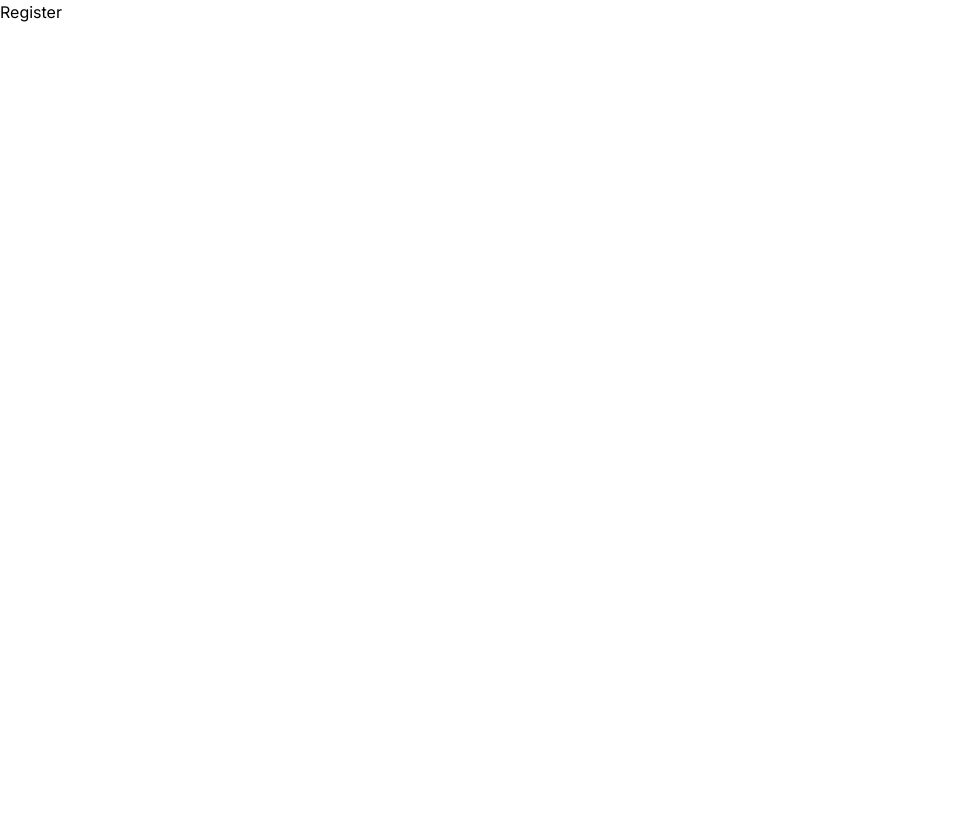
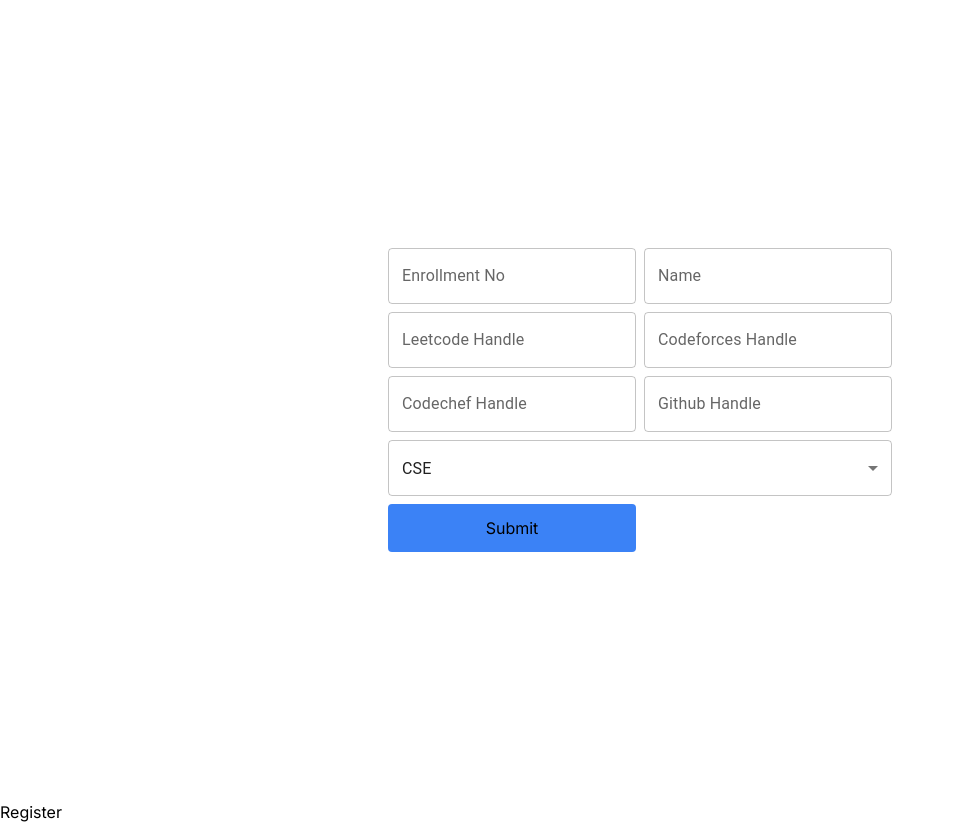
Before and after one commit to aspdc/aspdc-website, a Next.js app: page /pages/leaderboard/register in a window 1280 px wide. Shown: the whole page, without its empty margins (0-954 px from the left). Before the commit the page ends 800 px from the top, so only its background shows below. Built offline with nearby package versions, Linux system fonts and the light colour scheme; no server answers.

Commit message:
Created Registration Form

```diff
--- a/package.json
+++ b/package.json
@@ -11,6 +11,7 @@
   "dependencies": {
     "@emotion/react": "^11.11.1",
     "@emotion/styled": "^11.11.0",
+    "@hookform/resolvers": "^3.3.2",
     "@mui/material": "^5.14.15",
     "@mui/styled-engine-sc": "^6.0.0-alpha.3",
     "@mui/x-data-grid": "^6.16.3",
@@ -18,9 +19,11 @@
     "next": "13.5.4",
     "react": "^18",
     "react-dom": "^18",
+    "react-hook-form": "^7.47.0",
     "react-icons": "^4.11.0",
     "react-intersection-observer": "^9.5.2",
-    "styled-components": "^6.1.0"
+    "styled-components": "^6.1.0",
+    "yup": "^1.3.2"
   },
   "devDependencies": {
     "autoprefixer": "^10",
--- a/src/app/components/About.jsx
+++ b/src/app/components/About.jsx
@@ -12,19 +12,19 @@ export default function About(){
 
     return(
             <div className={`h-fit w-[50%] text-[100%] ${poppins.className} m-auto`}>
-                <div className="about-us m-auto text-[330%] font-regular  w-fit mt-24">
+                <div className="about-us m-auto text-[330%] font-regular  w-fit ">
                     About Us
                 </div>
-                <div className="mt-[5%]">
+                <div className="mt-[5%] text-[125%]">
                     "Embrace the challenges as opportunities to learn, grow, and evolve. In every obstacle lies a chance to discover your strength and resilience."
                 </div>
-                <div className="mt-[1%]">
+                <div className="mt-[1%] text-[125%]">
                 Welcome to Club ASPD, where coding passion thrives! 🚀 We're a vibrant community of diverse coders—students to professionals—united by our love for technology. From hackathons to workshops, we're all about fostering creativity and continuous learning. Join us in crafting solutions, building dreams, and shaping the future of tech. Let's code together at {}
                     <span className="font-bold">
                         ASPDC!
                     </span>
                 </div>
-                <div className="text-center text-[330%] mt-[50%] m-auto font-poppins " onClick={scrollToTeam} >
+                <div className="text-center text-[330%] mt-[60%] m-auto font-poppins " onClick={scrollToTeam} >
                     Meet The Team
                 </div>
                 <div className="w-[50%] m-auto">
--- a/src/app/components/Hero.jsx
+++ b/src/app/components/Hero.jsx
@@ -4,6 +4,7 @@ import React,{useEffect,useState,useRef} from 'react'
 import Navbar from "../components/Navbar"
 import DownArrow from './DownArrow'
 import { useInView } from 'react-intersection-observer'
+import About from './About'
 
 export default function Hero() {
 
@@ -15,19 +16,17 @@ export default function Hero() {
 
 
     return(
-        <div className="home p-0 h-screen bg-black m-auto " >
-            {/* <div className="bg-[#4D2E00] opacity-50">
-                <img src="https://i.ibb.co/gDc2wCw/Coding.jpg" className='object-fit m-0 p-0 opacity-70' alt=""/>
-            </div> */}
-            {/* <div className="bg-[url('https://i.ibb.co/gDc2wCw/Coding.jpg')] m-auto h-screen bg-transparent bg-cover bg-local bg-no-repeat"> */}
-            <div className="bg-[url('../../public/assets/images/Coding-low-brightness.jpg')] m-auto h-screen bg-cover bg-fixed ">
+        <div>
+
+        <div className="home p-0 h-screen m-auto " >
+            <div className="">
                 <div className={"w-fit m-auto"}>
                     <Navbar
-                            textColour='text-gray-400'
-                            hoverColour='text-white'
+                        textColour='text-gray-300'
+                        hoverColour='text-black'
                         />
                 </div>
-                    <div className="w-fit mt-[2%] m-auto flex-col text-white text-center translate-y-[13%] delay-500">
+                <div className="w-fit mt-[2%] m-auto flex-col text-black     text-center translate-y-[13%] delay-500">
                     <div className="text-[1000%] text-[#00CA08] m-auto animate-pulse">
                         {"</>"}
                     </div>
@@ -50,9 +49,9 @@ export default function Hero() {
                     </div>
                 </div>
             </div>
-            <div className='mt-1 h-screen z-0 float opacity-0' ref={myRef}>
-                <hr />
-
+        </div>
+        <div ref={myRef}>
+            <About/>
         </div>
         </div>
     )
--- a/src/app/components/MemberCard.jsx
+++ b/src/app/components/MemberCard.jsx
@@ -7,15 +7,15 @@ import { useInView } from "react-intersection-observer"
 
 export default function MemberCard(props){
 
-    const [style,setStyle]=useState("flip-inner relative h-full duration-500 shadow-lg [transform-style:preserve-3d] ")
+    const [style,setStyle]=useState("flip-inner relative h-full duration-1000 shadow-lg [transform-style:preserve-3d] ")
     const [card, inView] = useInView()
 
     useEffect(()=>{
         if(inView){
-            setStyle("flip-inner relative shadow-sm duration-500 [transform:rotateY(180deg)] [transform-style:preserve-3d]")
+            setStyle("flip-inner relative shadow-sm duration-1000 [transform:rotateY(180deg)] [transform-style:preserve-3d]")
         }
         else{
-            setStyle("flip-inner relative shadow-sm duration-500 [transform:rotateY(0deg)] [transform-style:preserve-3d]")
+            setStyle("flip-inner relative shadow-sm duration-1000 [transform:rotateY(0deg)] [transform-style:preserve-3d]")
         }
     },[inView])
 
--- a/src/app/components/Navbar.jsx
+++ b/src/app/components/Navbar.jsx
@@ -3,20 +3,21 @@ export default function Navbar(props) {
     const style=`hover:${props.hoverColour} duration-200`
     const aah="text-white"
     return(
-        <div className={`gap-96 justify-between w-fit translate-y-[30%] m-auto flex item-center`}>
+        <div className="bg-[#013D00] w-screen flex items-center ">
+            <div className={`gap-96 justify-between w-fit m-auto flex item-center`}>
                 <div className="logo text-[40px] text-[#00CA08] animate-pulse font-regular ">
                     {"</>"}
                 </div>
                 <div className={`text ${props.textColour}  flex gap-10 items-center font-light text-[18px] `}>
                     <Link href="/" className={style} id="home" >Home</Link>
-                    <Link href="/pages/events" className={style} id="events">Events</Link>
+                    <Link href="/pages/events" className={`hover:${props.hoverColour} duration-200`} id="events">Events</Link>
                     <Link href="/pages/resources" className={style} id="resources"  >Resources</Link>
                     <Link href="/pages/gallery" className={style} id="gallery"  >Gallery</Link>
                     <Link href="/pages/projects" className={style} id="projects"  >Projects</Link>
                     <Link href="/pages/leaderboard" className={style} id="leaderboard" >Leaderboard</Link>
                 </div>
-
             </div>
+        </div>
         // </div>
     )
 }
--- a/src/app/components/Register.jsx
+++ /dev/null
@@ -1,8 +0,0 @@
-import { TextField } from "@mui/material"
-export default function Register(){
-    return(
-        <div>
-            <TextField id="outlined-basic" label="codeforces handle" variant="outlined" />
-        </div>
-    )
-}
--- /dev/null
+++ b/src/app/components/RegisterationForm.jsx
@@ -0,0 +1,135 @@
+"use client"
+import { FormControl, FormControlLabel, TextField ,Select,MenuItem} from "@mui/material"
+import { FilledInput,Button } from '@mui/material';
+import { useState } from "react"
+import { useForm } from "react-hook-form";
+import { yupResolver } from "@hookform/resolvers/yup";
+import * as yup from "yup";
+import supabase from "../../../supabase";
+
+export default function RegisterationForm(){
+
+    // Get filled inoput using materia ui
+
+
+    const schema=yup.object().shape({
+        enrollment_no:yup.number().required(),
+        name:yup.string().required(),
+        leetcode:yup.string().required(),
+        codeforces:yup.string().required(),
+        codechef:yup.string().required(),
+        github:yup.string().required(),
+    })
+    const {register,handleSubmit,formState:{errors}}=useForm({
+        resolver:yupResolver(schema)
+    })
+
+
+    const submit = async (data) => {
+
+        console.log(data)
+
+        const {data:users,errorFetch} = await supabase
+        .from('users')
+        .select('*')
+        console.log(users,"users")
+
+        const checkExistence = users.filter((user) => user.enrollment_no === data.enrollment_no)
+        console.log(checkExistence,"checkExistence")
+
+        if(checkExistence.length !== 0){
+            alert("User already exists")
+            return
+        }
+
+        const {errorInsert} = await supabase
+        .from('users')
+        .insert([
+            {
+                enrollment_no:data.enrollment_no,
+                Name:data.name,
+                leetcode_handle:data.leetcode,
+                codeforces_handle:data.codeforces,
+                codechef_handle:data.codechef,
+                github_handle:data.github,
+            }
+        ])
+
+        console.log("hello")
+    }
+
+
+    const [platform,setPlatform] = useState("CSE")
+
+    const selectPlatform = (e) => {
+        console.log(e.target.value)
+        setPlatform(e.target.value)
+
+    }
+
+
+
+    return(
+        <div className="h-screen">
+
+            <div className="flex justify-center items-center h-full">
+                <form onSubmit={handleSubmit(submit)} className="grid grid-cols-2 gap-2">
+                    <TextField
+                        id="enrollment_no"
+                        label="Enrollment No"
+                        variant="outlined"
+                        {...register("enrollment_no")}
+                        />
+                    {/* <p>{errors.enrollment_no?.message}</p> */}
+
+                    <TextField
+                        id="name"
+                        label="Name"
+                        variant="outlined"
+                        {...register("name")}
+                        />
+
+                    <TextField
+                        id="leetcode"
+                        label="Leetcode Handle"
+                        variant="outlined"
+                        {...register("leetcode")}
+                        />
+                    <TextField
+                        id="cf"
+                        label="Codeforces Handle"
+                        variant="outlined"
+                        {...register("codeforces")}
+                        />
+                    <TextField
+                        id="chjef"
+                        label="Codechef Handle"
+                        variant="outlined"
+                        {...register("codechef")}
+                        />
+                    <TextField
+                        id="github"
+                        label="Github Handle"
+                        variant="outlined"
+                        {...register("github")}
+                        />
+                    <Select
+                        labelId="demo-simple-select-label"
+                        id="demo-simple-select"
+                        label="Branch"
+                        defaultValue={"CSE"}
+                        onChange={selectPlatform}
+                        value={platform}
+                        className="text-black col-span-2"
+
+                        >
+                        <MenuItem value={"CSE"}>CSE</MenuItem>
+                        <MenuItem value={"Civil"}>Civil</MenuItem>
+                        <MenuItem value={"ICT"}>ICT</MenuItem>
+                    </Select>
+                    <input type="submit" className="bg-blue-500 border-0 rounded h-12"/>
+                </form>
+            </div>
+        </div>
+    )
+}
--- a/src/app/layout.jsx
+++ b/src/app/layout.jsx
@@ -13,7 +13,7 @@ export const metadata = {
 export default function RootLayout({ children }) {
   return (
         <html lang="en">
-            <body className={inter.className}>
+            <body className={`w-screen h-screen p-0 overflow-x-hidden ${inter.className}`}>
                 {children}
             </body>
         </html>
--- a/src/app/page.jsx
+++ b/src/app/page.jsx
@@ -19,7 +19,6 @@ export default function Home() {
     return(
         <div className="h-full">
             <Hero/>
-            <About/>
             <Team/>
 
         </div>
--- a/src/app/pages/leaderboard/page.jsx
+++ b/src/app/pages/leaderboard/page.jsx
@@ -61,16 +61,19 @@ export default function Leaderboard() {
 
 
     return(
-        <div className="w-full h-screen">
+        <div className="w-fit h-screen">
 
-            <div className="w-fit m-auto text-black  ">
+            <div className="w-min m-auto text-black  ">
+                <div>
                     <Navbar
-                    textColour="text-black"
+                        textColour="text-white"
                         hoverColour="text-blue"
                         />
-                <div className="flex mt-[4%] justify-between">
-                    <div className="w-full" >
-                        <FormControl className="w-[20%]" >
+                </div>
+                <div className={`${poppins.className} text-center w-fit m-auto`}>
+                    <div className="flex mt-[4%] m-auto justify-between">
+                        <div className="w-fit" >
+                            <FormControl className="" >
                                 <InputLabel id="demo-simple-select-label">platform</InputLabel>
                                 <Select
                                     labelId="demo-simple-select-label"
@@ -90,15 +93,13 @@ export default function Leaderboard() {
                         </div>
                         <div>
                             <Link href={"/pages/leaderboard/register"} >
-                            <Button type="outlined-filled" className="bg-blue-600 text-white" >
+                                <Button type="outlined-filled" className="bg-[#013D00] text-white h-full hover:bg-green-500" >
                                     Register
                                 </Button>
                             </Link>
                         </div>
                     </div>
-                <div>
-                    {/* <Button  onClick={fetchUsers} > fetchUsers </Button> */}
-                    <div className={`${poppins.className} text-center `}>
+                    <div className="mt-[1%]">
                         <DataGrid
                             rows={rows}
                             columns={columns}
--- a/src/app/pages/leaderboard/register/page.jsx
+++ b/src/app/pages/leaderboard/register/page.jsx
@@ -1,6 +1,9 @@
+import RegistrationForm from "@/app/components/RegisterationForm"
+
 export default function Register() {
     return (
         <div>
+            <RegistrationForm/>
             Register
         </div>
 )}
```
Also changed, not shown: 1 other file (tests, documents, lock files or other folders). Lines whose indentation alone changed are shown as unchanged.
